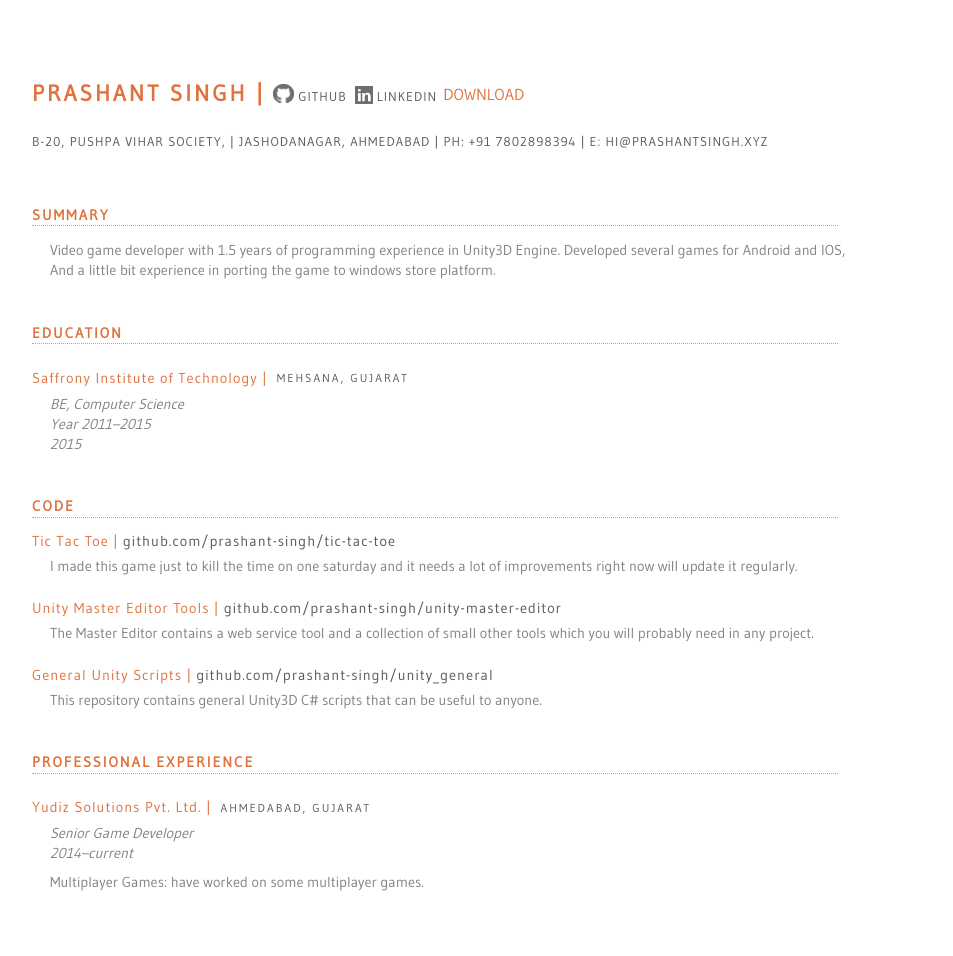
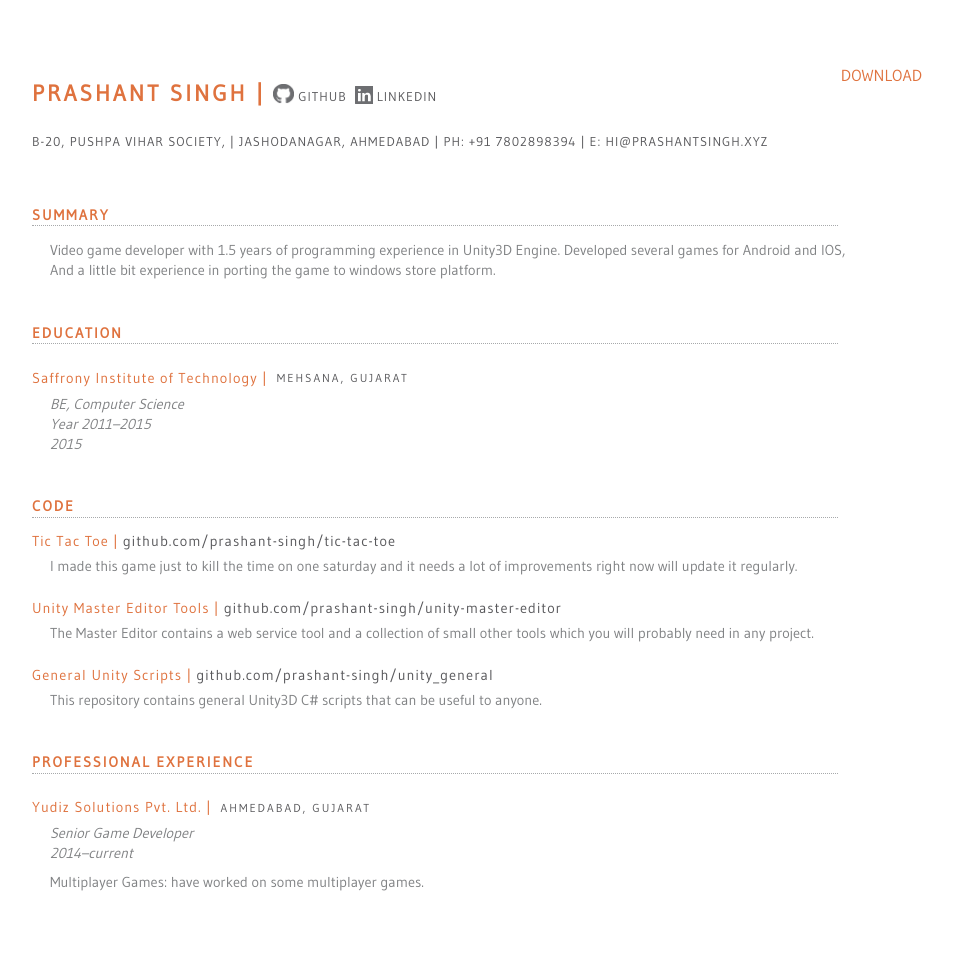
Before and after one commit to prashant-singh/prashant-singh.github.io, a Jekyll site: the page Resume/index.html, which Jekyll copies as it is, in a window 1280 px wide. Shown: the whole page, without its empty margins (160-1113 px from the left). Built offline with Jekyll 4.4.1, drawn with Linux system fonts in a browser that asks for light colours.

Commit message:
Update index.html

```diff
--- a/Resume/index.html
+++ b/Resume/index.html
@@ -9,11 +9,12 @@
 </head>
 <body>
   <header class="header-details">
+            <button style="position:relative;" onclick="window.location.href='https://github.com/prashant-singh/prashant-singh.github.io/raw/master/Resume/Prashant-Singh-Resume.pdf'" class="ctrl-standard typ-subhed fx-bubbleDown">DOWNLOAD</button>
+
     <h1 class="name">Prashant Singh | </h1>
       <article class="links-container">
         <a class="links" href="https://github.com/prashant-singh" target="_blank"><img src="./images/gh_icon.png" alt="github icon" width="21" height="21">GitHub</a>
         <a class="links" href="https://www.linkedin.com/in/kshatriyaprashant" target="_blank"><img src="./images/in_icon.png" alt="linkedin icon" width="18" height="18">LinkedIn</a>
-        <button style="position:relative;" onclick="window.location.href='https://github.com/prashant-singh/prashant-singh.github.io/raw/master/Resume/Prashant-Singh-Resume.pdf'" class="ctrl-standard typ-subhed fx-bubbleDown">DOWNLOAD</button>
 
       </article><br>
       <article class="contact-information">
```
